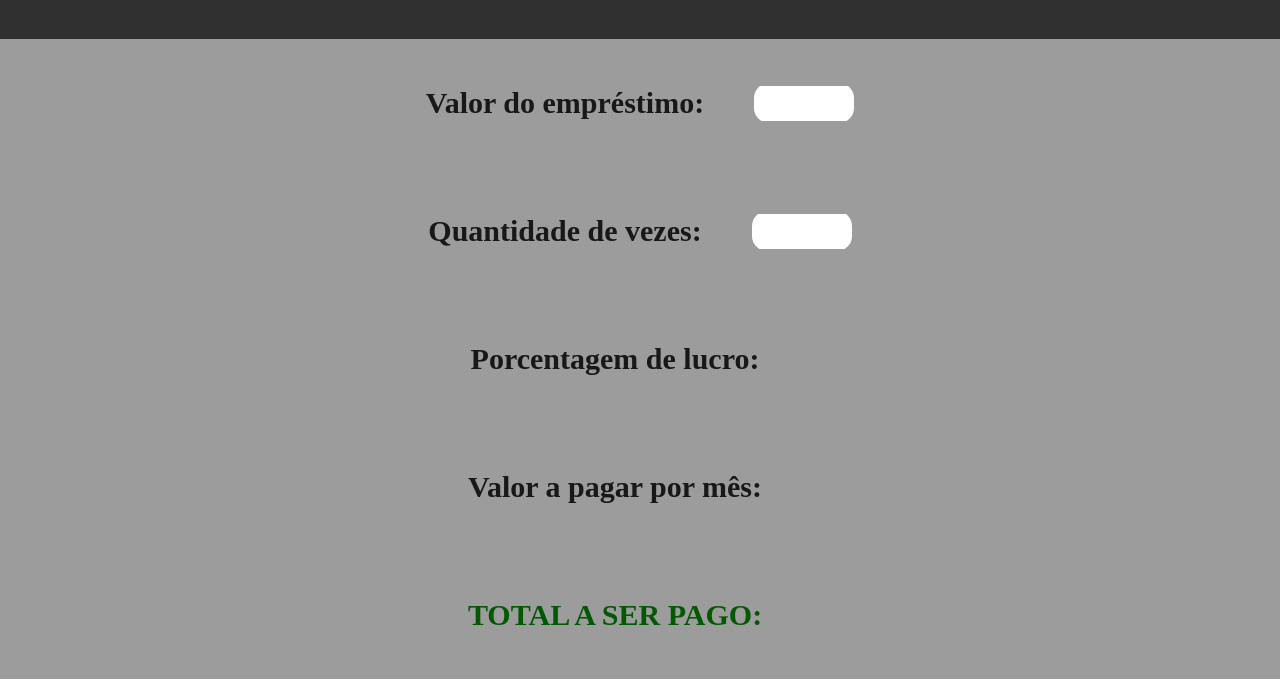
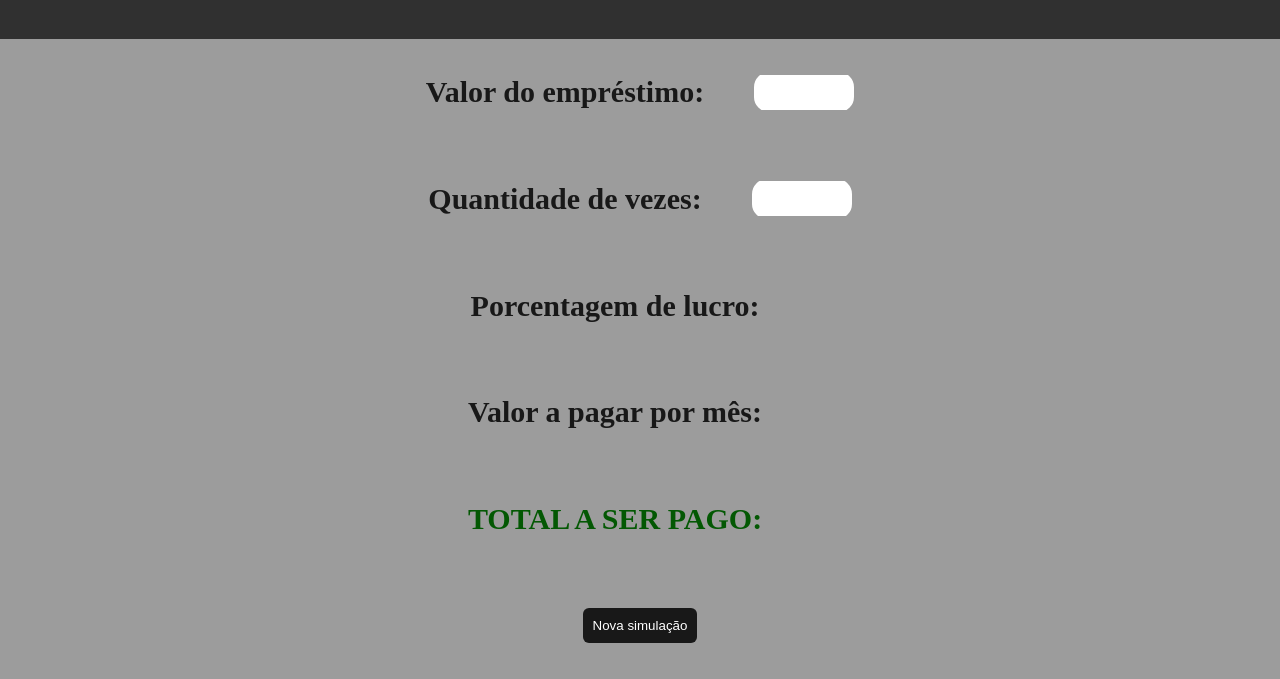
Before and after one commit to maiatech-solution/simuladorDeEmprestimo, a plain HTML site: page index.html in a window 1280 px wide. Shown: the part 121-800 px from the top of the page. Drawn offline with Linux system fonts and the light colour scheme.

Commit message:
adicionando botão

```diff
--- a/estilo.css
+++ b/estilo.css
@@ -81,6 +81,20 @@ body{
     color: rgb(3, 88, 3);
 }
 
+#simulacao{
+    width: auto;
+    padding: 10px;
+    background-color: rgb(24, 24, 24);
+    outline: none;
+    border: none;
+    color: rgb(255, 255, 255);
+    border-radius: 6px;
+}
+
+#simulacao:hover{
+    background-color: rgb(34, 34, 34);
+}
+
 @media screen and (min-width: 320px) {
     .container {
         width: 100%;
--- a/index.html
+++ b/index.html
@@ -34,6 +34,11 @@
             <div class="form-group">
                 <Label for="total" id="totalpago">Total a ser pago: </Label>
                 <span id="total"></span>
+            </div>
+            <div class="botao">
+                <button type="button" id="simulacao">
+                    Nova simulação
+                </button>
             </div>
         </div>
     </div>
```
